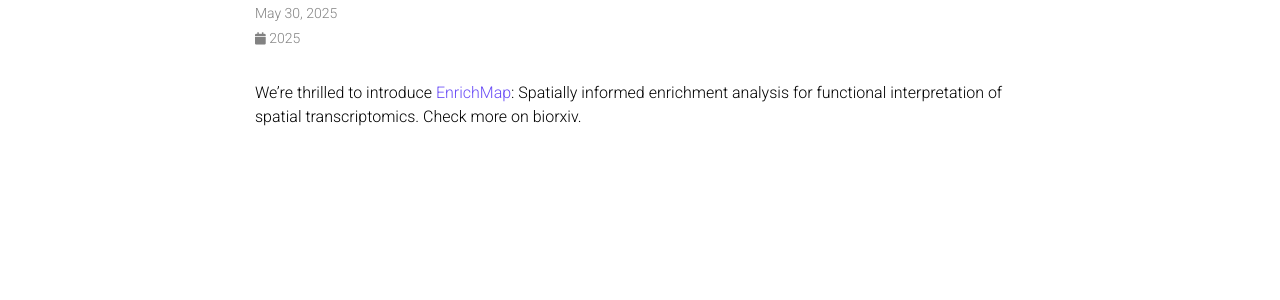
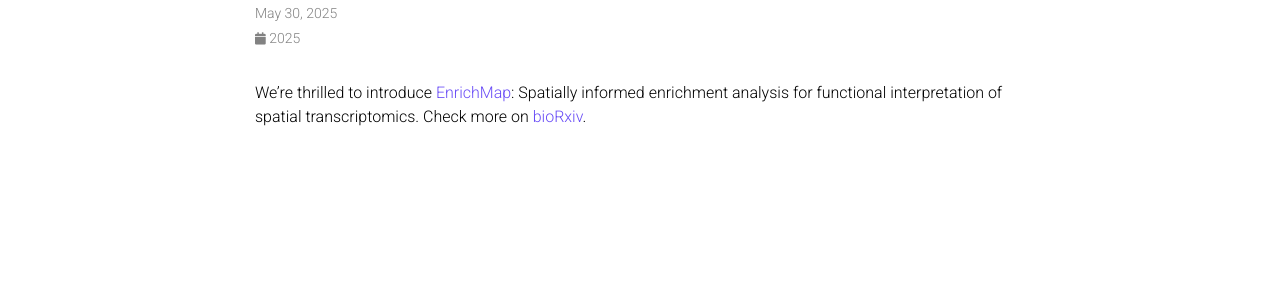
Before and after one commit to cenk-celik/cenk-celik.github.io, a Jekyll site: the page built from _news/announcement_3.md, in a window 1280 px wide. Shown: the part 158-458 px from the top of the page. Built offline with Jekyll 4.4.1, drawn with Linux system fonts in a browser that asks for light colours; full-size pictures stand in for the smaller copies a plugin makes; comment, search, counter and statistics services are not loaded; a style sheet for code colours, icons or effects is not loaded; part of the change alters nothing that is shown.

```diff
--- a/_news/announcement_3.md
+++ b/_news/announcement_3.md
@@ -4,4 +4,4 @@ date: 2025-05-30 10:11:00-0400
 inline: true
 ---
 
-We’re thrilled to introduce [EnrichMap](https://doi.org/10.1101/2025.05.30.656960): Spatially informed enrichment analysis for functional interpretation of spatial transcriptomics. Check more on biorxiv.
+We’re thrilled to introduce [EnrichMap](https://doi.org/10.1101/2025.05.30.656960): Spatially informed enrichment analysis for functional interpretation of spatial transcriptomics. Check more on [bioRxiv](https://doi.org/10.1101/2025.05.30.656960).
```
